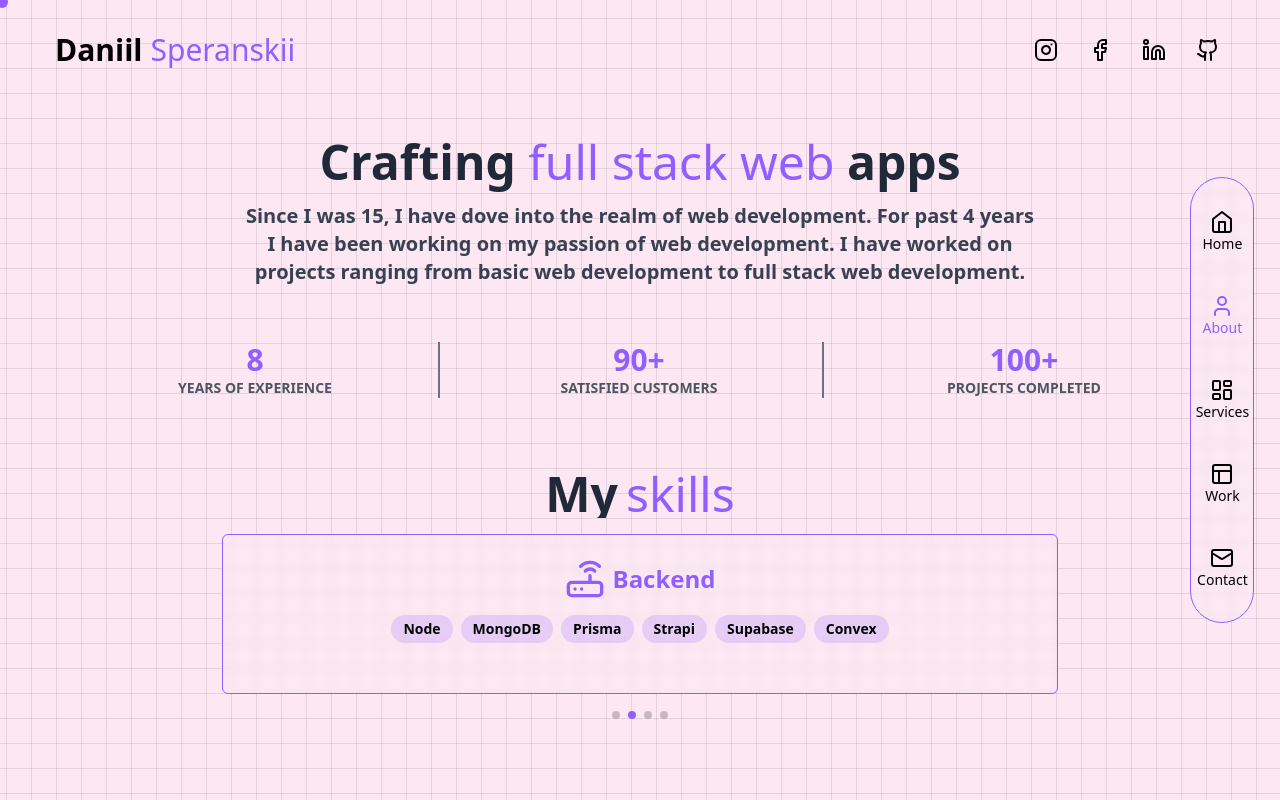
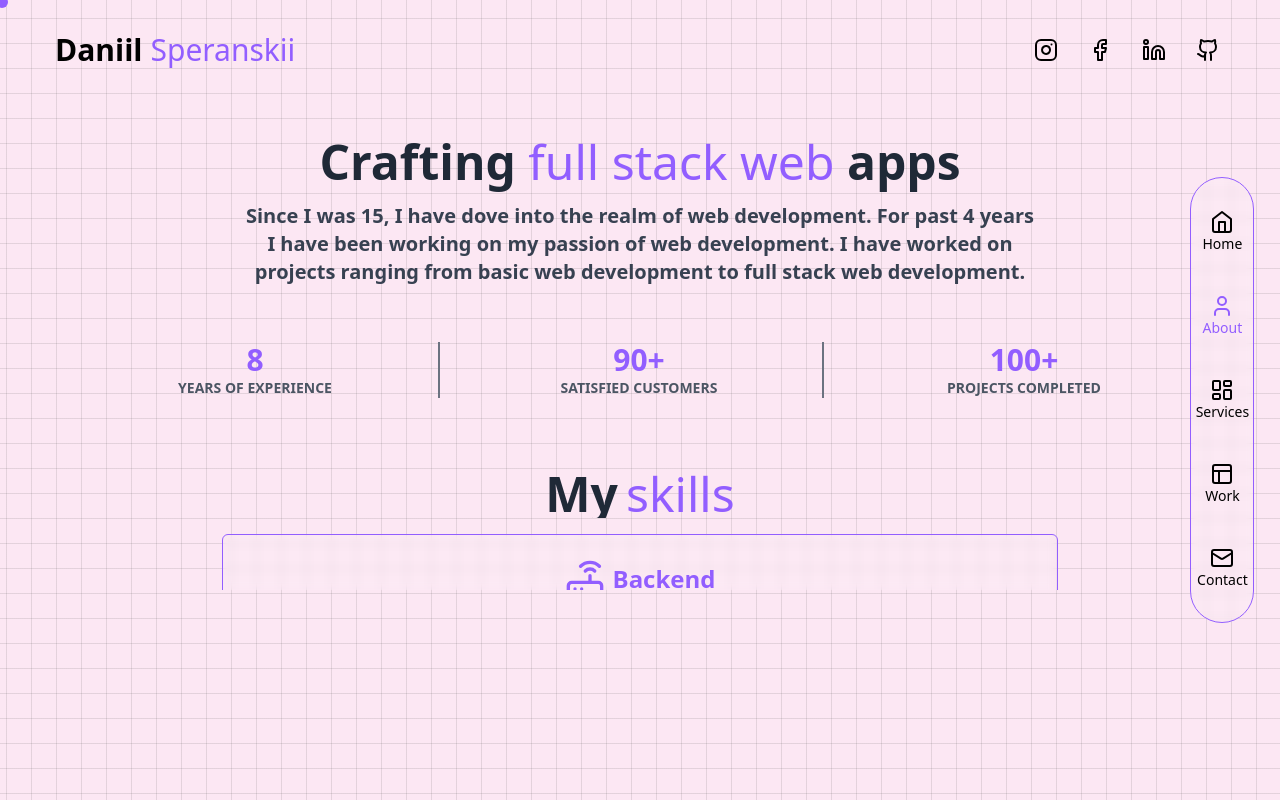
Before and after one commit to Danieldo1/portfolio-next, a Next.js app: page /about in a window 1280 px wide. Shown: the top 800 px of the page. Built offline with nearby package versions, Linux system fonts and the light colour scheme.

Commit message:
enabling scroll

```diff
--- a/src/app/about/page.jsx
+++ b/src/app/about/page.jsx
@@ -1,15 +1,14 @@
 "use client";
 
-import React,{ useEffect, useRef } from "react";
+import React, { useEffect, useRef } from "react";
 import PageWrapper from "../PageTransitionWrapper";
 import PageTransitionWrapper from "../PageTransitionWrapper";
 import CountUp from "react-countup";
 import SkillsSlider from "@/components/SkillsSlider";
 import { DraftingCompass, Languages, Laptop, Router } from "lucide-react";
-import gsap from 'gsap';
-import { ScrollTrigger } from 'gsap/ScrollTrigger';
+import gsap from "gsap";
+import { ScrollTrigger } from "gsap/ScrollTrigger";
 import AnimatedTitle from "@/components/AnimatedTitle";
-
 
 gsap.registerPlugin(ScrollTrigger);
 
@@ -21,10 +20,34 @@ const AboutPage = () => {
   const skillsRef = useRef(null);
 
   const skillsData = [
-    { category: "Frontend", items: ["React", "Next.js","Vue", "Tailwind", "ShadCn", "Framer Motion","GSAP" ],icon: Laptop  },
-    { category: "Backend", items: ["Node", "MongoDB","Prisma","Strapi","Supabase",'Convex'],icon: Router },
-    { category: "Tools", items: ["GitHub","Docker", "VS Code", "Postman", "Vercel", "Figma",],icon: DraftingCompass  },
-    { category: "Languages", items: ["JavaScript", "TypeScript","HTML","CSS",],icon: Languages  },
+    {
+      category: "Frontend",
+      items: [
+        "React",
+        "Next.js",
+        "Vue",
+        "Tailwind",
+        "ShadCn",
+        "Framer Motion",
+        "GSAP",
+      ],
+      icon: Laptop,
+    },
+    {
+      category: "Backend",
+      items: ["Node", "MongoDB", "Prisma", "Strapi", "Supabase", "Convex"],
+      icon: Router,
+    },
+    {
+      category: "Tools",
+      items: ["GitHub", "Docker", "VS Code", "Postman", "Vercel", "Figma"],
+      icon: DraftingCompass,
+    },
+    {
+      category: "Languages",
+      items: ["JavaScript", "TypeScript", "HTML", "CSS"],
+      icon: Languages,
+    },
   ];
 
   useEffect(() => {
@@ -86,34 +109,58 @@ const AboutPage = () => {
 
   return (
     <PageTransitionWrapper>
-      <PageWrapper>
-      <main ref={mainRef} className="md:min-h-screen overflow-y-scroll scrollbar-hide">
-      <div className="container mx-auto p-4">
 
-        <h1 ref={headingRef} className="text-3xl md:text-5xl font-bold text-center mb-2 md:mb-4 text-gray-800  backdrop-blur-[0.5px]">
-          <span>Crafting</span> <span className="text-accent font-normal">full stack web</span> <span>apps</span>
+        <main
+          ref={mainRef}
+          className="md:min-h-screen  "
+        >
+          <div className="container mx-auto p-4 overflow-y-scroll scrollbar-hide">
+            <h1
+              ref={headingRef}
+              className="text-3xl md:text-5xl font-bold text-center mb-2 md:mb-4 text-gray-800  backdrop-blur-[0.5px]"
+            >
+              <span>Crafting</span>{" "}
+              <span className="text-accent font-normal">full stack web</span>{" "}
+              <span>apps</span>
             </h1>
 
-
-        <p ref={paragraphRef} className="text-lg md:text-xl font-semibold text-center mb-4 px-6 md:px-12 text-gray-700  text-balance">
-          Since I was 15, I have dove into the realm of web development.
-          For past 4 years I have been working on my passion of web development. I
-          have worked on projects ranging from basic web development to full
-          stack web development.
+            <p
+              ref={paragraphRef}
+              className="text-lg md:text-xl font-semibold text-center mb-4 px-6 md:px-12 text-gray-700  text-balance"
+            >
+              Since I was 15, I have dove into the realm of web development. For
+              past 4 years I have been working on my passion of web development.
+              I have worked on projects ranging from basic web development to
+              full stack web development.
             </p>
 
-        <div ref={statsRef} className="grid grid-cols-3 gap-4 text-center my-8 md:my-14">
+            <div
+              ref={statsRef}
+              className="grid grid-cols-3 gap-4 text-center my-8 md:my-14"
+            >
               <div className="flex flex-col border-r-2 border-gray-500">
-            <span className="text-3xl font-bold text-accent"><CountUp end={8} delay={3.2} duration={2} /></span>
-            <p className="text-sm uppercase font-black text-gray-600" >Years of experience</p>
+                <span className="text-3xl font-bold text-accent">
+                  <CountUp end={8} delay={3.2} duration={2} />
+                </span>
+                <p className="text-sm uppercase font-black text-gray-600">
+                  Years of experience
+                </p>
               </div>
               <div className="flex flex-col border-r-2 border-gray-500">
-            <span className="text-3xl font-bold text-accent"><CountUp end={90} delay={3.4} duration={2} suffix="+" /></span>
-            <p className="text-sm uppercase font-black text-gray-600" >Satisfied customers</p>
+                <span className="text-3xl font-bold text-accent">
+                  <CountUp end={90} delay={3.4} duration={2} suffix="+" />
+                </span>
+                <p className="text-sm uppercase font-black text-gray-600">
+                  Satisfied customers
+                </p>
               </div>
               <div className="flex flex-col">
-            <span className="text-3xl font-bold text-accent"><CountUp end={100} delay={3.6} duration={2} suffix="+" /></span>
-            <p className="text-sm uppercase font-black text-gray-600" >Projects completed</p>
+                <span className="text-3xl font-bold text-accent">
+                  <CountUp end={100} delay={3.6} duration={2} suffix="+" />
+                </span>
+                <p className="text-sm uppercase font-black text-gray-600">
+                  Projects completed
+                </p>
               </div>
             </div>
 
@@ -123,7 +170,7 @@ const AboutPage = () => {
             </div>
           </div>
         </main>
-      </PageWrapper>
+
     </PageTransitionWrapper>
   );
 };
--- a/src/app/contact/page.js
+++ b/src/app/contact/page.js
@@ -129,9 +129,9 @@ const ContactPage = () => {
 
   return (
     <PageTransitionWrapper>
-      <div className="min-h-screen relative overflow-x-hidden overflow-y-scroll pb-10">
+      <div className="min-h-screen relative overflow-x-hidden overflow-y-scroll mb-10 ">
         <div className="rounded-full absolute top-1/2 -translate-y-1/2 left-1/2 -translate-x-1/2 w-[600px] h-[600px] bg-gradient-to-b from-purple-500/20 via-pink-300/20 to-transparent z-0 lg:w-[800px] lg:h-[800px]" />
-        <div className="relative z-10 pt-10 px-4 ">
+        <div className="relative z-[9] pt-10 px-4 ">
           <motion.div
             initial="hidden"
             animate="visible"
--- a/src/app/globals.css
+++ b/src/app/globals.css
@@ -2,15 +2,16 @@
 @tailwind components;
 @tailwind utilities;
 
-
+html, body {
+  height: 100vh;
+  -webkit-overflow-scrolling: touch;
+}
 
 @layer base {
   body {
-    @apply bg-secondary overflow-hidden leading-relaxed;
+    @apply scrollbar-hide;
   }
-  .page {
-    @apply w-full h-screen overflow-hidden;
-  }
+
 
 }
 .someclass{
--- a/src/app/layout.js
+++ b/src/app/layout.js
@@ -59,7 +59,7 @@ export const metadata = {
 
 export default function RootLayout({ children }) {
   return (
-    <html lang="en" suppressHydrationWarning={true}>
+    <html lang="en" suppressHydrationWarning={true} className='scrollbar-hide'>
       <head>
         <link rel="icon" href="/favicon.ico" sizes="any" />
         <link
@@ -76,7 +76,7 @@ export default function RootLayout({ children }) {
         />
       </head>
     <body
-      className={`${geistSans.variable} ${geistMono.variable} grid-main antialiased bg-pink-100 text-black`}
+      className={`${geistSans.variable} ${geistMono.variable} grid-main antialiased bg-pink-100 text-black `}
     >
       <CustomCursor />
       <div className="flex flex-col ">
--- a/src/components/SkillsSlider.jsx
+++ b/src/components/SkillsSlider.jsx
@@ -13,11 +13,11 @@ const SkillsSlider = ({ skills }) => {
   const renderSkillCard = (skill) => (
     <motion.div
       key={skill.category}
-      className="w-full h-40 px-2"
+      className="w-full h-40 px-2 "
       whileHover={{ scale: 0.9 }}
       transition={{ type: "spring", stiffness: 400, damping: 17 }}
     >
-      <div className="bg-white/10  backdrop-blur-sm p-6 rounded-md border border-accent h-full">
+      <div className="bg-white/10  backdrop-blur-sm p-6 rounded-md border border-accent h-full ">
         <h3 className="text-2xl font-bold text-accent mb-4 text-center flex flex-row items-center justify-center gap-x-2 w-full">
         <skill.icon className="size-10 text-accent" aria-hidden />
           {skill.category}
@@ -37,7 +37,7 @@ const SkillsSlider = ({ skills }) => {
   );
 
   return (
-    <div className="h-20">
+    <div className="h-20 ">
       <Swiper
         direction={"horizontal"}
         slidesPerView={1}
```
Lines whose indentation alone changed are shown as unchanged.
